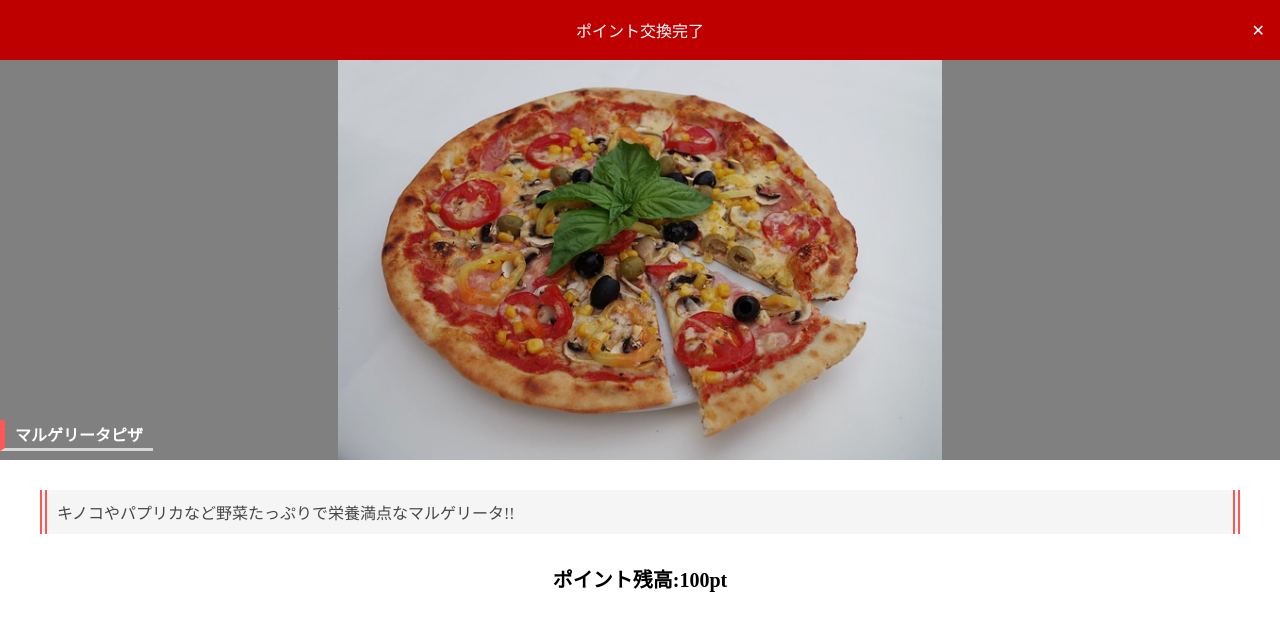
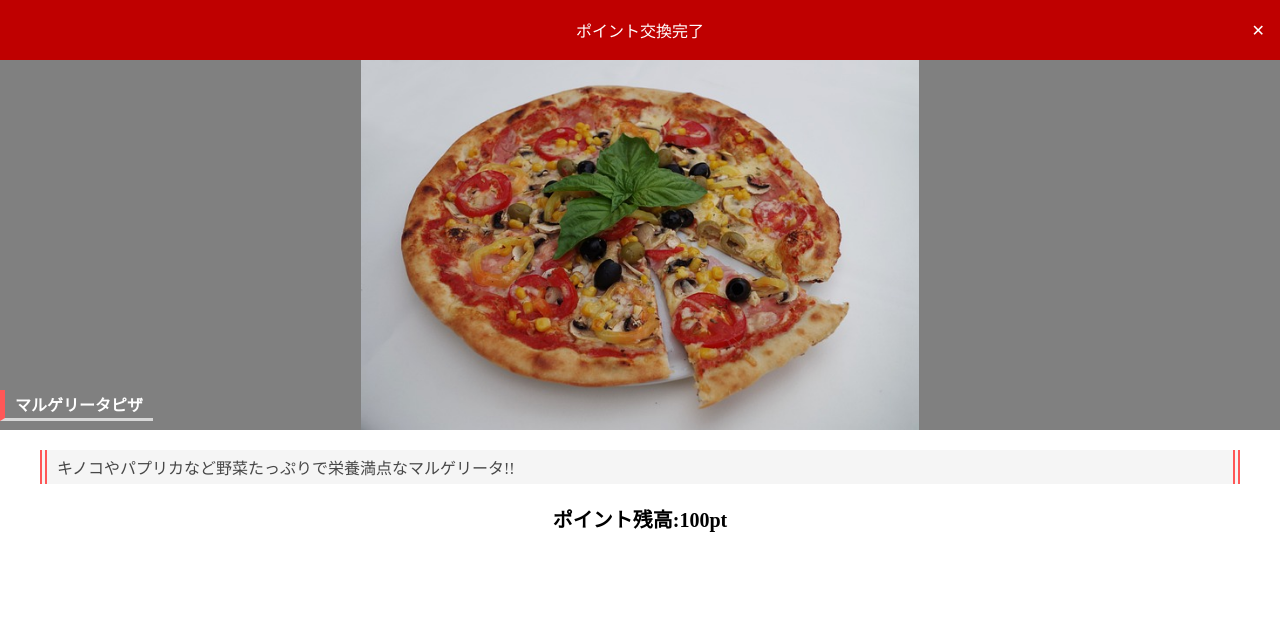
Before and after one commit to KakinokiKanta/rakuten_sintern, a Next.js app: page /pointChange/completedExchange in a window 1280 px wide. Shown: the top 630 px of the page. Built offline with nearby package versions, Linux system fonts and the light colour scheme.

Commit message:
fix: UIの調整

```diff
--- a/src/pages/pointChange/completedExchange.jsx
+++ b/src/pages/pointChange/completedExchange.jsx
@@ -24,7 +24,7 @@ const ExchangeItem = styled.p`
   background-color: gray;
   font-weight: bold;
   font-size: 16px;
-  top: 420px;
+  top: 390px;
   left: 0;
   margin: 0;
   padding: 2px 10px;
@@ -33,8 +33,8 @@ const ExchangeItem = styled.p`
 `;
 
 const Box = styled.div`
-  padding: 10px;
-  margin: 30px 40px;
+  padding: 5px 10px;
+  margin: 20px 40px;
   color: #474747;
   background: whitesmoke; /*背景色*/
   border-left: double 7px #ff5757; /*左線*/
@@ -75,7 +75,7 @@ const CompletedExchange = () => {
   return (
     <div>
       <Header title="ポイント交換完了" onExit={handleExit} />
-      <ItemImg style={{ position: "relative", width: "100%", height: "400px" }}>
+      <ItemImg style={{ position: "relative", width: "100%", height: "370px" }}>
         <Image
           src={pointItem.item_image}
           alt="ポイント交換品の画像"
```
